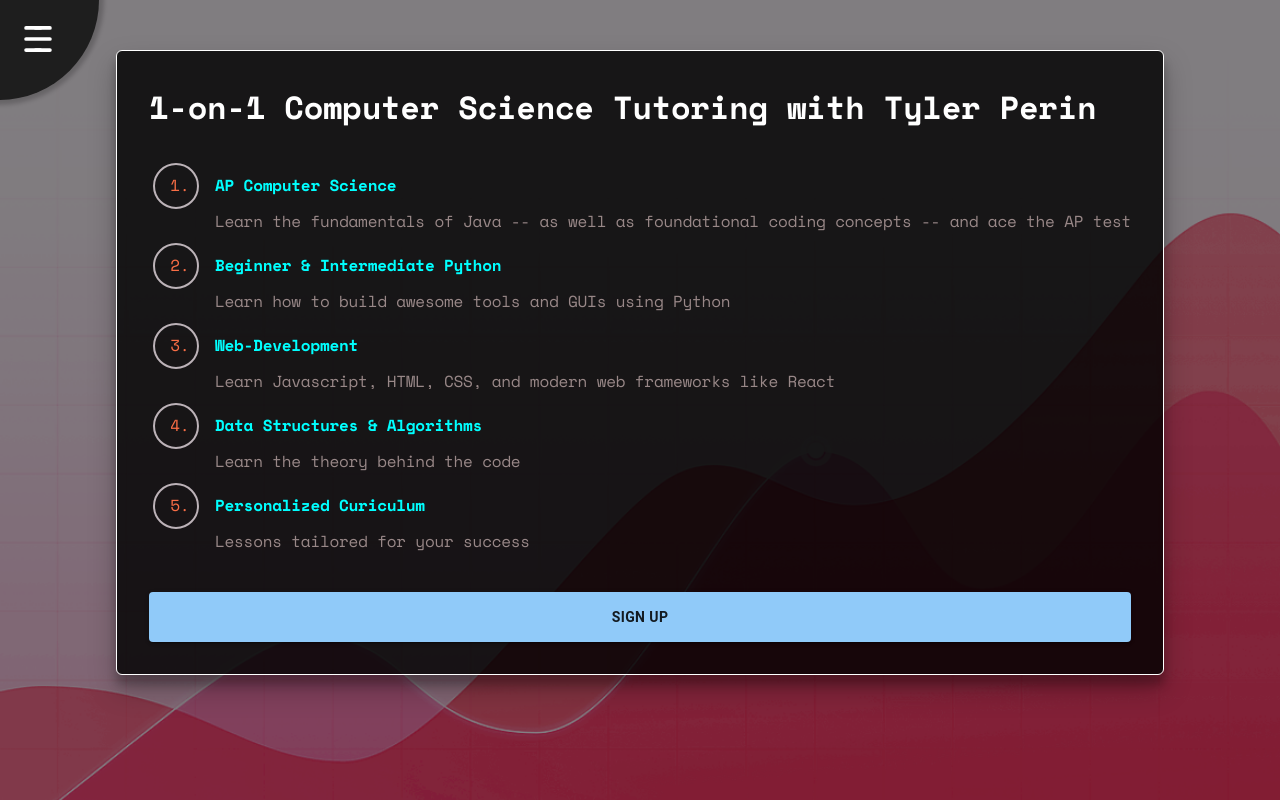
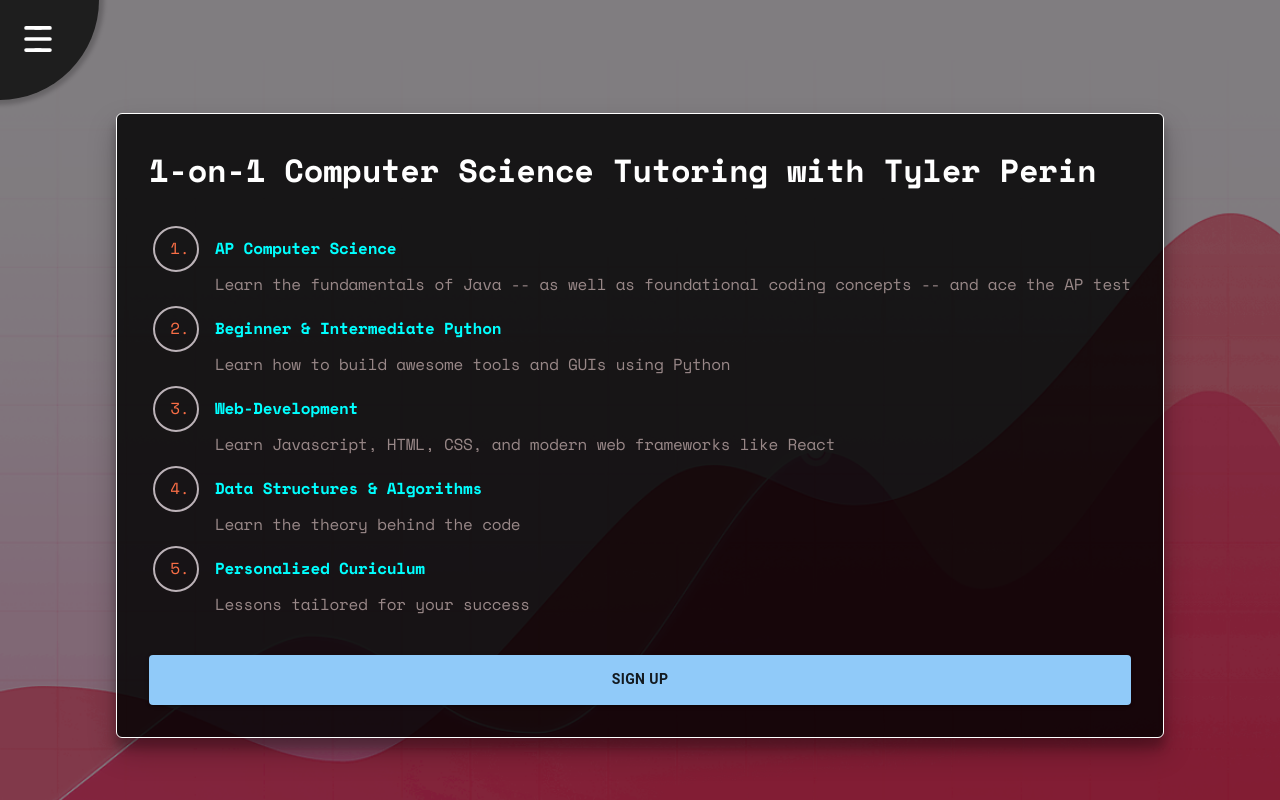
Before and after one commit to perintyler/MyPage, a React (Create React App) app: page /tutoring in a window 1280 px wide. Built offline with nearby package versions, Linux system fonts and the light colour scheme; a web font is replaced by a local one.

Commit message:
remove redudant FadeInContainer

```diff
--- a/src/tutoring/TutoringView.jsx
+++ b/src/tutoring/TutoringView.jsx
@@ -4,7 +4,6 @@ import Box from '@mui/material/Box';
 import { ThemeProvider, createTheme } from '@mui/material/styles';
 import TutoringServicesList from './TutoringServicesList'
 import SignupForm from './SignupForm';
-import { FadeInContainer } from '../Animations'
 import './NumberedList.css';
 import './TutoringView.css';
 
@@ -16,15 +15,10 @@ const darkTheme = createTheme({
 
 function TutoringViewContainer({ children })
 {
-    let style = {
-      background: `url(${process.env.PUBLIC_URL + '/red-backdrop.png'})`,
-      backgroundSize: 'cover'
-    };
-
     return (
-        <FadeInContainer>
-            <Box display="flex" justifyContent="center" alignItems="flex-start" className="tutoring-view-container" style={style}>{children}</Box>
-        </FadeInContainer>
+        <Box display="flex" justifyContent="center" alignItems="center" className="tutoring-view-container">
+            <ThemeProvider theme={darkTheme}>{ children }</ThemeProvider>
+        </Box>
     );
 }
 
@@ -50,7 +44,6 @@ export default function TutoringView()
     };
 
     return (
-        <ThemeProvider theme={darkTheme}>
         <TutoringViewContainer>
             <TutoringViewContent
               className="tutoring-view-content"
@@ -60,6 +53,5 @@ export default function TutoringView()
               completeSignup={completeSignup}
             />
         </TutoringViewContainer>
-        </ThemeProvider>
     );
 }
```
Lines whose indentation alone changed are shown as unchanged.
